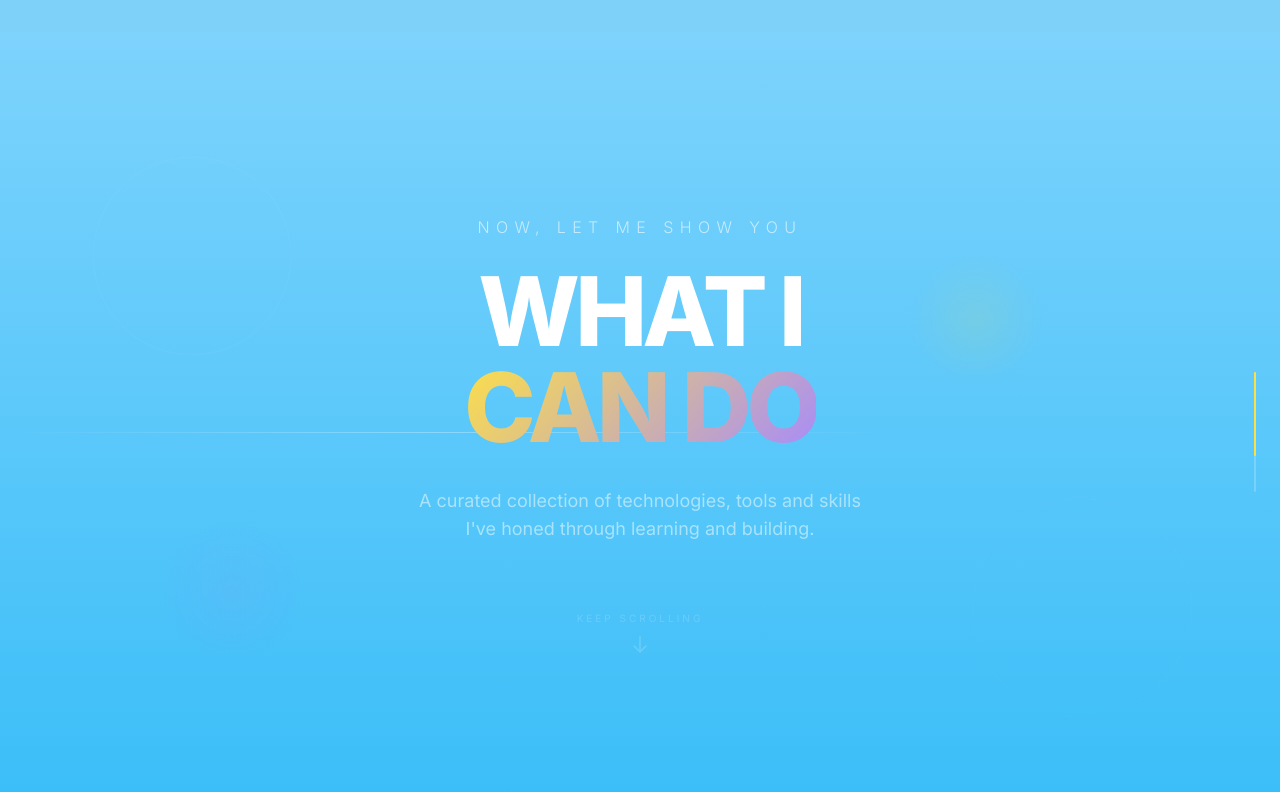
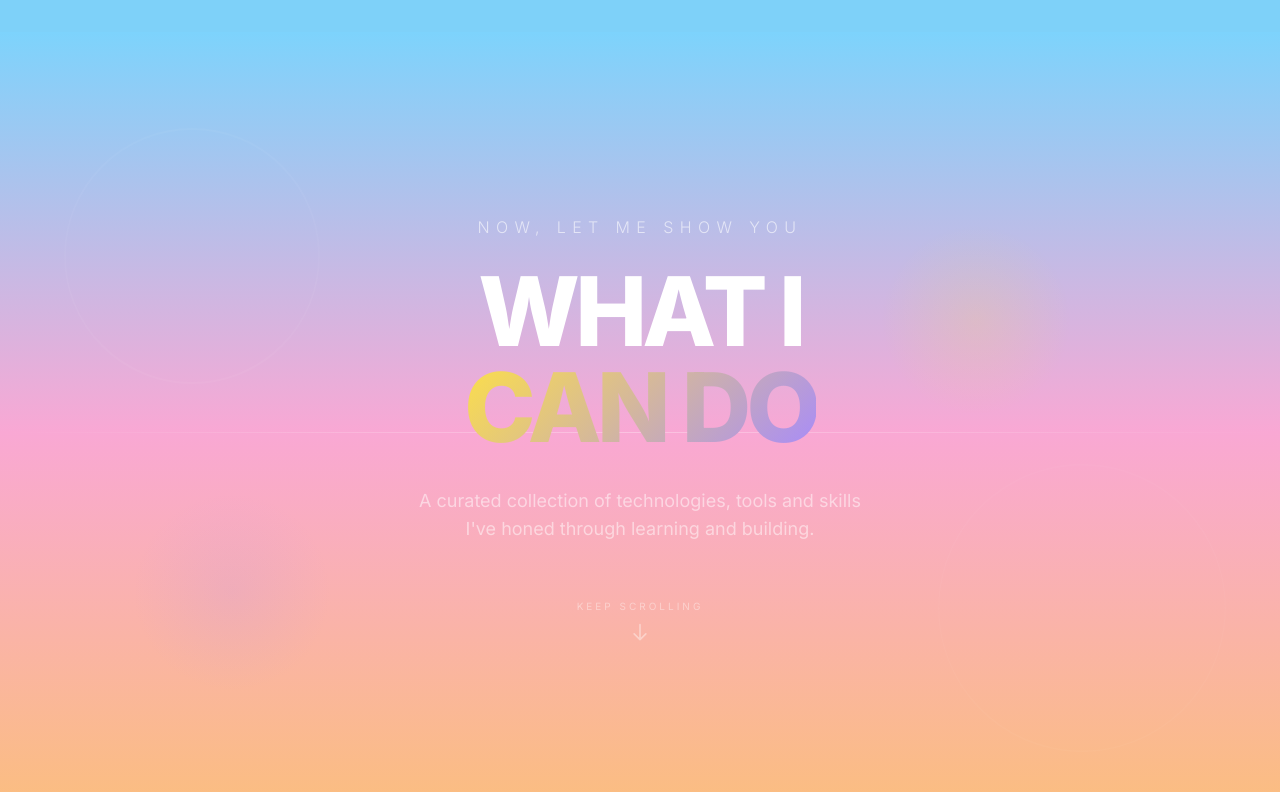
Before and after one commit to archita050206/DigitalPortfolio, a React (Vite) app: page / in a window 1280 px wide. Shown: the part 768-1560 px from the top of the page. Built offline with nearby package versions, Linux system fonts and the light colour scheme; grey boxes are pictures that could not be loaded; the HTML template or start-up script is replaced by a standard one.

Commit message:
background colour changed

```diff
--- a/src/components/SkillsIntro.tsx
+++ b/src/components/SkillsIntro.tsx
@@ -2,45 +2,30 @@ import { useEffect, useRef, useState } from "react";
 
 const SkillsIntro = () => {
     const sectionRef = useRef<HTMLElement>(null);
-    const [scrollProgress, setScrollProgress] = useState(0);
+    const [isVisible, setIsVisible] = useState(false);
 
     useEffect(() => {
-        const handleScroll = () => {
-            if (!sectionRef.current) return;
-            const rect = sectionRef.current.getBoundingClientRect();
-            const sectionHeight = sectionRef.current.offsetHeight;
-            const viewportHeight = window.innerHeight;
+        const observer = new IntersectionObserver(
+            ([entry]) => {
+                setIsVisible(entry.isIntersecting);
+            },
+            {
+                threshold: 0.05,
+                rootMargin: "0px 0px 100px 0px", // Start animating 100px before section enters viewport
+            }
+        );
 
-            // Calculate how far through the section we've scrolled (0 to 1)
-            const progress = Math.max(
-                0,
-                Math.min(1, (viewportHeight - rect.top) / (sectionHeight + viewportHeight))
-            );
-            setScrollProgress(progress);
-        };
+        if (sectionRef.current) {
+            observer.observe(sectionRef.current);
+        }
 
-        window.addEventListener("scroll", handleScroll, { passive: true });
-        handleScroll();
-        return () => window.removeEventListener("scroll", handleScroll);
+        return () => observer.disconnect();
     }, []);
-
-    // Animation phases based on scroll progress
-    const line1Opacity = Math.min(1, Math.max(0, (scrollProgress - 0.1) * 5));
-    const line1Y = Math.max(0, (1 - Math.min(1, (scrollProgress - 0.1) * 5)) * 60);
-
-    const line2Opacity = Math.min(1, Math.max(0, (scrollProgress - 0.25) * 5));
-    const line2Y = Math.max(0, (1 - Math.min(1, (scrollProgress - 0.25) * 5)) * 60);
-
-    const line3Opacity = Math.min(1, Math.max(0, (scrollProgress - 0.4) * 5));
-    const line3Y = Math.max(0, (1 - Math.min(1, (scrollProgress - 0.4) * 5)) * 60);
-
-    const arrowOpacity = Math.min(1, Math.max(0, (scrollProgress - 0.6) * 4));
-    const arrowBounce = Math.sin(scrollProgress * Math.PI * 4) * 8;
 
     return (
         <section
             ref={sectionRef}
-            className="relative min-h-[200vh] bg-gradient-to-b from-[#7DD3FC] via-[#38BDF8] to-[#0EA5E9] dark:from-[#0C4A6E] dark:via-[#0c4a6e] dark:to-[#0a3d5c] transition-colors duration-300"
+            className="relative min-h-screen bg-gradient-to-b from-[#7DD3FC] via-[#F9A8D4] to-[#FBBF7A] dark:from-[#0C4A6E] dark:via-[#4a2040] dark:to-[#5c3a1e] transition-colors duration-300 flex items-center justify-center overflow-hidden"
         >
             <style>{`
                 @keyframes pulse-ring {
@@ -48,21 +33,23 @@ const SkillsIntro = () => {
                     50% { transform: scale(1.2); opacity: 0; }
                     100% { transform: scale(0.8); opacity: 0.5; }
                 }
+                @keyframes float-bounce {
+                    0%, 100% { transform: translateY(0); }
+                    50% { transform: translateY(-10px); }
+                }
             `}</style>
 
-            {/* Sticky container for the animated content */}
-            <div className="sticky top-0 min-h-screen flex items-center justify-center overflow-hidden">
             {/* Background decorative elements */}
             <div className="absolute inset-0 pointer-events-none">
-                    {/* Floating circles that respond to scroll */}
+                {/* Floating circles */}
                 <div
                     className="absolute w-32 h-32 rounded-full border border-white/10"
                     style={{
                         top: "20%",
                         left: "10%",
-                            transform: `scale(${0.5 + scrollProgress * 1.5}) rotate(${scrollProgress * 90}deg)`,
-                            opacity: 0.15 + scrollProgress * 0.2,
-                            transition: "opacity 0.3s",
+                        transform: isVisible ? "scale(2) rotate(90deg)" : "scale(0.5) rotate(0deg)",
+                        opacity: isVisible ? 0.35 : 0.15,
+                        transition: "all 1.2s cubic-bezier(0.4, 0, 0.2, 1)",
                     }}
                 />
                 <div
@@ -70,9 +57,9 @@ const SkillsIntro = () => {
                     style={{
                         top: "60%",
                         right: "8%",
-                            transform: `scale(${0.3 + scrollProgress * 1.2}) rotate(${-scrollProgress * 60}deg)`,
-                            opacity: 0.1 + scrollProgress * 0.15,
-                            transition: "opacity 0.3s",
+                        transform: isVisible ? "scale(1.5) rotate(-60deg)" : "scale(0.3) rotate(0deg)",
+                        opacity: isVisible ? 0.25 : 0.1,
+                        transition: "all 1.4s cubic-bezier(0.4, 0, 0.2, 1) 0.2s",
                     }}
                 />
                 <div
@@ -81,8 +68,9 @@ const SkillsIntro = () => {
                         top: "30%",
                         right: "20%",
                         background: "radial-gradient(circle, rgba(253,224,71,0.3) 0%, transparent 70%)",
-                            transform: `scale(${scrollProgress * 2})`,
-                            opacity: scrollProgress * 0.5,
+                        transform: isVisible ? "scale(2)" : "scale(0)",
+                        opacity: isVisible ? 0.5 : 0,
+                        transition: "all 1s cubic-bezier(0.4, 0, 0.2, 1) 0.4s",
                     }}
                 />
                 <div
@@ -91,17 +79,18 @@ const SkillsIntro = () => {
                         bottom: "25%",
                         left: "15%",
                         background: "radial-gradient(circle, rgba(167,139,250,0.3) 0%, transparent 70%)",
-                            transform: `scale(${scrollProgress * 2.5})`,
-                            opacity: scrollProgress * 0.4,
+                        transform: isVisible ? "scale(2.5)" : "scale(0)",
+                        opacity: isVisible ? 0.4 : 0,
+                        transition: "all 1.1s cubic-bezier(0.4, 0, 0.2, 1) 0.5s",
                     }}
                 />
 
-                    {/* Horizontal scroll-reveal line */}
+                {/* Horizontal reveal line */}
                 <div
                     className="absolute top-1/2 left-0 h-[1px] bg-gradient-to-r from-transparent via-white/30 to-transparent"
                     style={{
-                            width: `${scrollProgress * 100}%`,
-                            transition: "width 0.1s linear",
+                        width: isVisible ? "100%" : "0%",
+                        transition: "width 1.5s cubic-bezier(0.4, 0, 0.2, 1) 0.3s",
                     }}
                 />
             </div>
@@ -112,8 +101,9 @@ const SkillsIntro = () => {
                 <p
                     className="text-sm md:text-base tracking-[0.4em] uppercase text-white/60 mb-6 font-light"
                     style={{
-                            opacity: line1Opacity,
-                            transform: `translateY(${line1Y}px)`,
+                        opacity: isVisible ? 1 : 0,
+                        transform: isVisible ? "translateY(0px)" : "translateY(40px)",
+                        transition: "all 1.2s ease-in-out 0.2s",
                     }}
                 >
                     Now, let me show you
@@ -123,8 +113,9 @@ const SkillsIntro = () => {
                 <h2
                     className="text-5xl md:text-7xl lg:text-8xl font-black tracking-tighter text-white leading-[0.9] mb-8"
                     style={{
-                            opacity: line2Opacity,
-                            transform: `translateY(${line2Y}px)`,
+                        opacity: isVisible ? 1 : 0,
+                        transform: isVisible ? "translateY(0px)" : "translateY(50px)",
+                        transition: "all 1.4s ease-in-out 0.5s",
                     }}
                 >
                     WHAT I
@@ -145,8 +136,9 @@ const SkillsIntro = () => {
                 <p
                     className="text-base md:text-lg text-white/50 max-w-md mx-auto leading-relaxed"
                     style={{
-                            opacity: line3Opacity,
-                            transform: `translateY(${line3Y}px)`,
+                        opacity: isVisible ? 1 : 0,
+                        transform: isVisible ? "translateY(0px)" : "translateY(40px)",
+                        transition: "all 1.3s ease-in-out 0.8s",
                     }}
                 >
                     A curated collection of technologies, tools and skills I've honed through learning and building.
@@ -156,8 +148,9 @@ const SkillsIntro = () => {
                 <div
                     className="mt-16 flex flex-col items-center gap-2"
                     style={{
-                            opacity: arrowOpacity,
-                            transform: `translateY(${arrowBounce}px)`,
+                        opacity: isVisible ? 1 : 0,
+                        transition: "opacity 1.2s ease-in-out 1s",
+                        animation: isVisible ? "float-bounce 2s ease-in-out infinite" : "none",
                     }}
                 >
                     <span className="text-[10px] tracking-[0.3em] uppercase text-white/40">
@@ -178,20 +171,6 @@ const SkillsIntro = () => {
                     </svg>
                 </div>
             </div>
-
-                {/* Progress indicator on the side */}
-                <div className="absolute right-6 top-1/2 -translate-y-1/2 hidden lg:flex flex-col items-center gap-1">
-                    <div
-                        className="w-[2px] rounded-full bg-white/20"
-                        style={{ height: "120px" }}
-                    >
-                        <div
-                            className="w-full rounded-full bg-[#FDE047] transition-all duration-100"
-                            style={{ height: `${scrollProgress * 100}%` }}
-                        />
-                    </div>
-                </div>
-            </div>
         </section>
     );
 };
```
Lines whose indentation alone changed are shown as unchanged.
